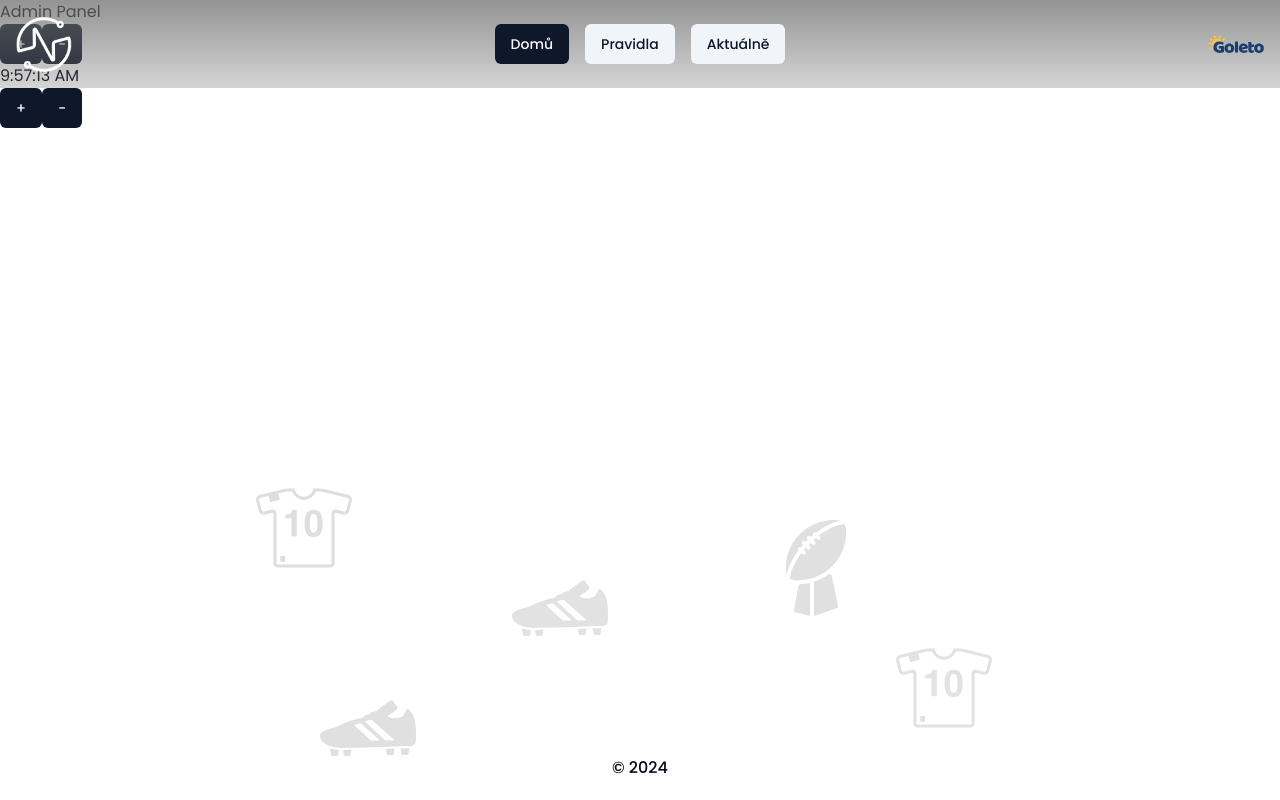
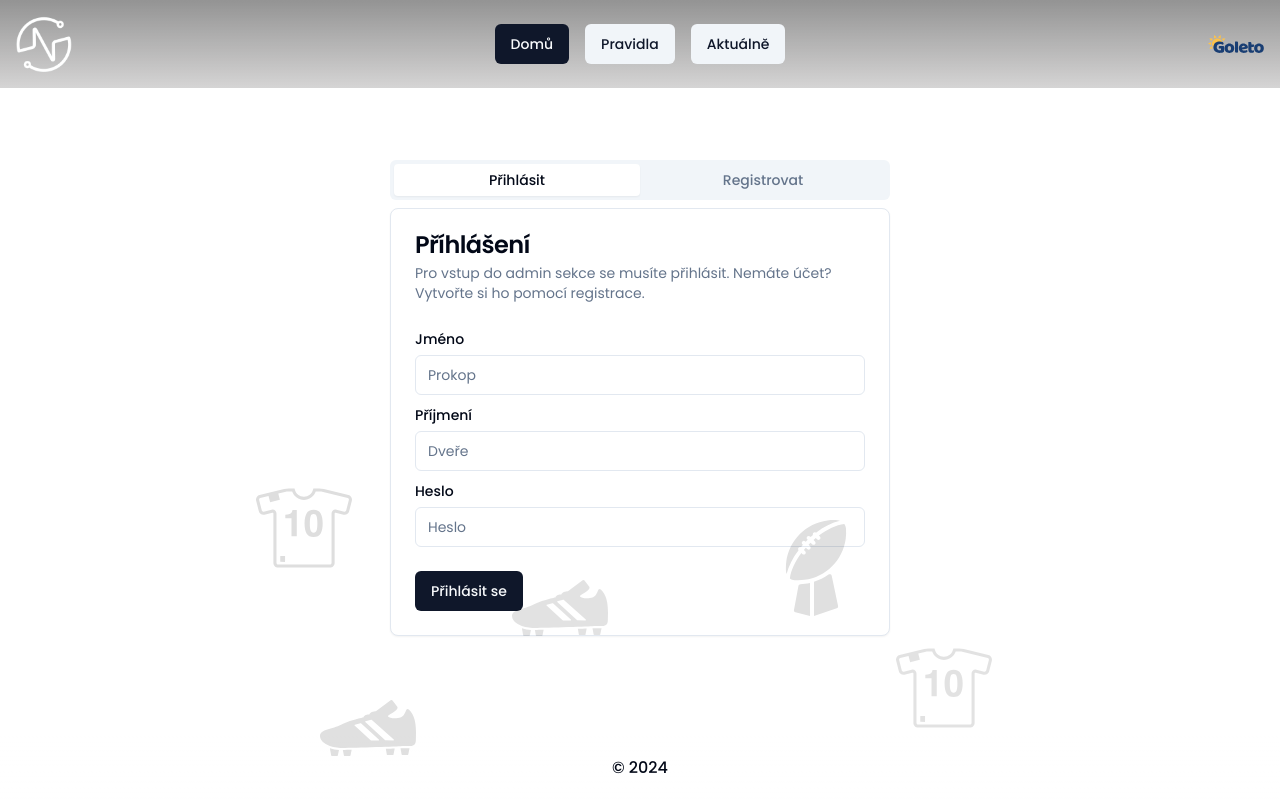
Before and after one commit to L3onardoCZ/spse-fotbal, a Next.js app: page /admin in a window 1280 px wide. Shown: the top 800 px of the page. Built offline with nearby package versions, Linux system fonts and the light colour scheme.

Commit message:
authPanel

```diff
--- a/package.json
+++ b/package.json
@@ -11,7 +11,9 @@
   "dependencies": {
     "@radix-ui/react-dropdown-menu": "^2.0.6",
     "@radix-ui/react-icons": "^1.3.0",
+    "@radix-ui/react-label": "^2.0.2",
     "@radix-ui/react-slot": "^1.0.2",
+    "@radix-ui/react-tabs": "^1.0.4",
     "class-variance-authority": "^0.7.0",
     "clsx": "^2.1.1",
     "framer-motion": "^11.2.6",
--- a/src/app/admin/page.tsx
+++ b/src/app/admin/page.tsx
@@ -6,12 +6,12 @@
 
 export default function Admin() {
 
-  const loggedIn = true;
+  const loggedIn = false;
 
   return (
     <>
       <Navbar />
-      {loggedIn ? <AdminPanel /> : <AuthPanel />}
+      { loggedIn ? <AdminPanel /> : <AuthPanel />}
       <Footer />
       <Background />
     </>
--- a/src/components/AdminPanel.tsx
+++ b/src/components/AdminPanel.tsx
@@ -3,7 +3,8 @@
 export default function AdminPanel() {
   return (
     <>
-      <ScoreSettingPanel />
+
+      {/* <ScoreSettingPanel /> */}
     </>
   )
 }
--- a/src/components/AuthForm.tsx
+++ b/src/components/AuthForm.tsx
@@ -1,14 +1,98 @@
 import LoginForm from "./LoginForm";
 import RegisterForm from "./RegisterForm";
+import { Button } from "@/components/ui/button"
+import {
+  Card,
+  CardContent,
+  CardDescription,
+  CardFooter,
+  CardHeader,
+  CardTitle,
+} from "@/components/ui/card"
+import { Input } from "@/components/ui/input"
+import { Label } from "@/components/ui/label"
+import {
+  Tabs,
+  TabsContent,
+  TabsList,
+  TabsTrigger,
+} from "@/components/ui/tabs"
 
 interface AuthFormProps {
   login: boolean;
 }
 
-export default function AuthForm(p: AuthFormProps) {
+export default function AuthForm() {
   return (
     <>
-      {p.login ? <LoginForm /> : <RegisterForm />}
+    <div className="md:max-w-[500px]">
+      {/* {p.login ? <LoginForm /> : <RegisterForm />} */}
+      <Tabs defaultValue="login">
+      <TabsList className="grid w-full grid-cols-2">
+        <TabsTrigger value="login">Přihlásit
+        </TabsTrigger>
+        <TabsTrigger value="register">Registrovat</TabsTrigger>
+      </TabsList>
+      <TabsContent value="login">
+        <Card>
+          <CardHeader>
+            <CardTitle>Příhlášení</CardTitle>
+            <CardDescription>
+              Pro vstup do admin sekce se musíte přihlásit. Nemáte účet? Vytvořte si ho pomocí registrace.
+            </CardDescription>
+          </CardHeader>
+          <CardContent className="space-y-2">
+            <div className="space-y-1">
+              <Label htmlFor="name">Jméno</Label>
+              <Input id="name" placeholder="Prokop" />
+            </div>
+            <div className="space-y-1">
+              <Label htmlFor="surname">Příjmení</Label>
+              <Input id="surname" placeholder="Dveře" />
+            </div>
+            <div className="space-y-1">
+              <Label htmlFor="password">Heslo</Label>
+              <Input type="password" id="password" placeholder="Heslo" />
+            </div>
+          </CardContent>
+          <CardFooter>
+            <Button>Přihlásit se</Button>
+          </CardFooter>
+        </Card>
+      </TabsContent>
+      <TabsContent value="register">
+        <Card>
+          <CardHeader>
+            <CardTitle>Registrace</CardTitle>
+            <CardDescription>
+              Pro vytvoření účtu se prosím registrujte. Zvolte silné heslo pro zabezpečení účtu.
+            </CardDescription>
+          </CardHeader>
+          <CardContent className="space-y-2">
+            <div className="space-y-1">
+              <Label htmlFor="name">Jméno</Label>
+              <Input id="name" placeholder="Prokop"/>
+            </div>
+            <div className="space-y-1">
+              <Label htmlFor="surname">Příjmení</Label>
+              <Input id="surname" placeholder="Dveře"/>
+            </div>
+            <div className="space-y-1">
+              <Label htmlFor="password">Heslo</Label>
+              <Input id="password" type="password" placeholder="Heslo"/>
+            </div>
+            <div className="space-y-1">
+              <Label htmlFor="password-verify">Ověření hesla</Label>
+              <Input id="password-verify" type="password" placeholder="Heslo znovu"/>
+            </div>
+          </CardContent>
+          <CardFooter>
+            <Button>Registrovat se</Button>
+          </CardFooter>
+        </Card>
+      </TabsContent>
+    </Tabs>
+    </div>
     </>
   )
 }
--- a/src/components/AuthPanel.tsx
+++ b/src/components/AuthPanel.tsx
@@ -4,9 +4,11 @@
 export default function AuthPanel() {
   return (
     <div>
-      <button onClick={() => console.log('login')}>Login</button>
-      <button onClick={() => console.log('register')}>Register</button>
-      <AuthForm login />
+      {/* <button onClick={() => console.log('login')}>Login</button>
+      <button onClick={() => console.log('register')}>Register</button>*/}
+        <div className="w-full flex justify-center p-6 pt-28 md:pt-40">
+          <AuthForm />
+        </div>
     </div>
   )
 }
--- /dev/null
+++ b/src/components/ui/card.tsx
@@ -0,0 +1,79 @@
+import * as React from "react"
+
+import { cn } from "@/lib/utils"
+
+const Card = React.forwardRef<
+  HTMLDivElement,
+  React.HTMLAttributes<HTMLDivElement>
+>(({ className, ...props }, ref) => (
+  <div
+    ref={ref}
+    className={cn(
+      "rounded-lg border bg-card text-card-foreground shadow-sm",
+      className
+    )}
+    {...props}
+  />
+))
+Card.displayName = "Card"
+
+const CardHeader = React.forwardRef<
+  HTMLDivElement,
+  React.HTMLAttributes<HTMLDivElement>
+>(({ className, ...props }, ref) => (
+  <div
+    ref={ref}
+    className={cn("flex flex-col space-y-1.5 p-6", className)}
+    {...props}
+  />
+))
+CardHeader.displayName = "CardHeader"
+
+const CardTitle = React.forwardRef<
+  HTMLParagraphElement,
+  React.HTMLAttributes<HTMLHeadingElement>
+>(({ className, ...props }, ref) => (
+  <h3
+    ref={ref}
+    className={cn(
+      "text-2xl font-semibold leading-none tracking-tight",
+      className
+    )}
+    {...props}
+  />
+))
+CardTitle.displayName = "CardTitle"
+
+const CardDescription = React.forwardRef<
+  HTMLParagraphElement,
+  React.HTMLAttributes<HTMLParagraphElement>
+>(({ className, ...props }, ref) => (
+  <p
+    ref={ref}
+    className={cn("text-sm text-muted-foreground", className)}
+    {...props}
+  />
+))
+CardDescription.displayName = "CardDescription"
+
+const CardContent = React.forwardRef<
+  HTMLDivElement,
+  React.HTMLAttributes<HTMLDivElement>
+>(({ className, ...props }, ref) => (
+  <div ref={ref} className={cn("p-6 pt-0", className)} {...props} />
+))
+CardContent.displayName = "CardContent"
+
+const CardFooter = React.forwardRef<
+  HTMLDivElement,
+  React.HTMLAttributes<HTMLDivElement>
+>(({ className, ...props }, ref) => (
+  <div
+    ref={ref}
+    className={cn("flex items-center p-6 pt-0", className)}
+    {...props}
+  />
+))
+CardFooter.displayName = "CardFooter"
+
+export { Card, CardHeader, CardFooter, CardTitle, CardDescription, CardContent }
--- /dev/null
+++ b/src/components/ui/input.tsx
@@ -0,0 +1,25 @@
+import * as React from "react"
+
+import { cn } from "@/lib/utils"
+
+export interface InputProps
+  extends React.InputHTMLAttributes<HTMLInputElement> {}
+
+const Input = React.forwardRef<HTMLInputElement, InputProps>(
+  ({ className, type, ...props }, ref) => {
+    return (
+      <input
+        type={type}
+        className={cn(
+          "flex h-10 w-full rounded-md border border-input bg-background px-3 py-2 text-sm ring-offset-background file:border-0 file:bg-transparent file:text-sm file:font-medium placeholder:text-muted-foreground focus-visible:outline-none focus-visible:ring-2 focus-visible:ring-ring focus-visible:ring-offset-2 disabled:cursor-not-allowed disabled:opacity-50",
+          className
+        )}
+        ref={ref}
+        {...props}
+      />
+    )
+  }
+)
+Input.displayName = "Input"
+
+export { Input }
--- /dev/null
+++ b/src/components/ui/label.tsx
@@ -0,0 +1,26 @@
+"use client"
+
+import * as React from "react"
+import * as LabelPrimitive from "@radix-ui/react-label"
+import { cva, type VariantProps } from "class-variance-authority"
+
+import { cn } from "@/lib/utils"
+
+const labelVariants = cva(
+  "text-sm font-medium leading-none peer-disabled:cursor-not-allowed peer-disabled:opacity-70"
+)
+
+const Label = React.forwardRef<
+  React.ElementRef<typeof LabelPrimitive.Root>,
+  React.ComponentPropsWithoutRef<typeof LabelPrimitive.Root> &
+    VariantProps<typeof labelVariants>
+>(({ className, ...props }, ref) => (
+  <LabelPrimitive.Root
+    ref={ref}
+    className={cn(labelVariants(), className)}
+    {...props}
+  />
+))
+Label.displayName = LabelPrimitive.Root.displayName
+
+export { Label }
--- /dev/null
+++ b/src/components/ui/tabs.tsx
@@ -0,0 +1,55 @@
+"use client"
+
+import * as React from "react"
+import * as TabsPrimitive from "@radix-ui/react-tabs"
+
+import { cn } from "@/lib/utils"
+
+const Tabs = TabsPrimitive.Root
+
+const TabsList = React.forwardRef<
+  React.ElementRef<typeof TabsPrimitive.List>,
+  React.ComponentPropsWithoutRef<typeof TabsPrimitive.List>
+>(({ className, ...props }, ref) => (
+  <TabsPrimitive.List
+    ref={ref}
+    className={cn(
+      "inline-flex h-10 items-center justify-center rounded-md bg-muted p-1 text-muted-foreground",
+      className
+    )}
+    {...props}
+  />
+))
+TabsList.displayName = TabsPrimitive.List.displayName
+
+const TabsTrigger = React.forwardRef<
+  React.ElementRef<typeof TabsPrimitive.Trigger>,
+  React.ComponentPropsWithoutRef<typeof TabsPrimitive.Trigger>
+>(({ className, ...props }, ref) => (
+  <TabsPrimitive.Trigger
+    ref={ref}
+    className={cn(
+      "inline-flex items-center justify-center whitespace-nowrap rounded-sm px-3 py-1.5 text-sm font-medium ring-offset-background transition-all focus-visible:outline-none focus-visible:ring-2 focus-visible:ring-ring focus-visible:ring-offset-2 disabled:pointer-events-none disabled:opacity-50 data-[state=active]:bg-background data-[state=active]:text-foreground data-[state=active]:shadow-sm",
+      className
+    )}
+    {...props}
+  />
+))
+TabsTrigger.displayName = TabsPrimitive.Trigger.displayName
+
+const TabsContent = React.forwardRef<
+  React.ElementRef<typeof TabsPrimitive.Content>,
+  React.ComponentPropsWithoutRef<typeof TabsPrimitive.Content>
+>(({ className, ...props }, ref) => (
+  <TabsPrimitive.Content
+    ref={ref}
+    className={cn(
+      "mt-2 ring-offset-background focus-visible:outline-none focus-visible:ring-2 focus-visible:ring-ring focus-visible:ring-offset-2",
+      className
+    )}
+    {...props}
+  />
+))
+TabsContent.displayName = TabsPrimitive.Content.displayName
+
+export { Tabs, TabsList, TabsTrigger, TabsContent }
```
Also changed, not shown: 1 other file (tests, documents, lock files or other folders).
